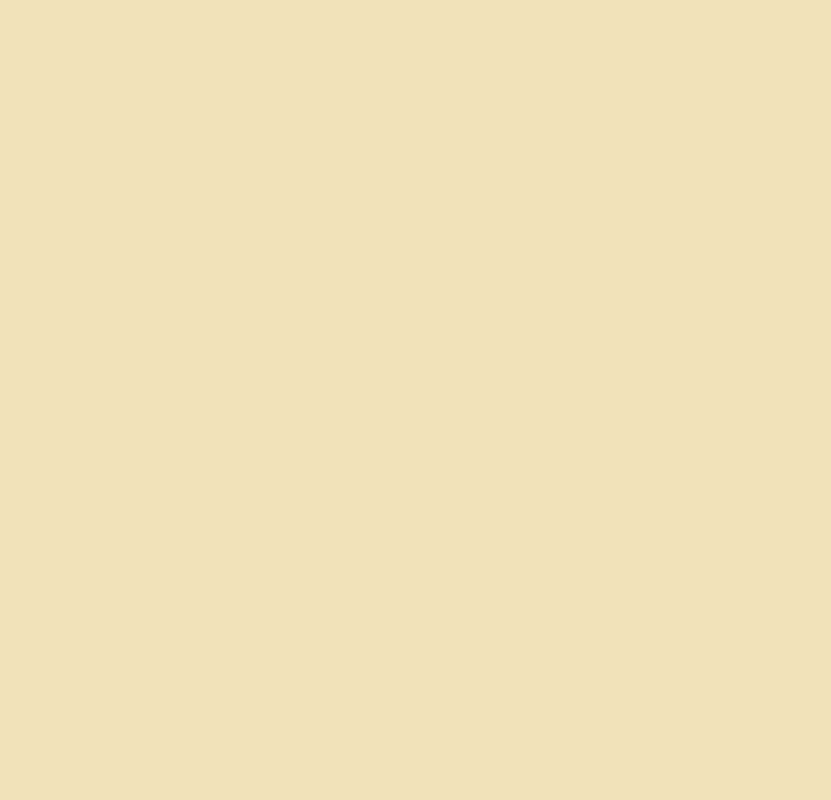
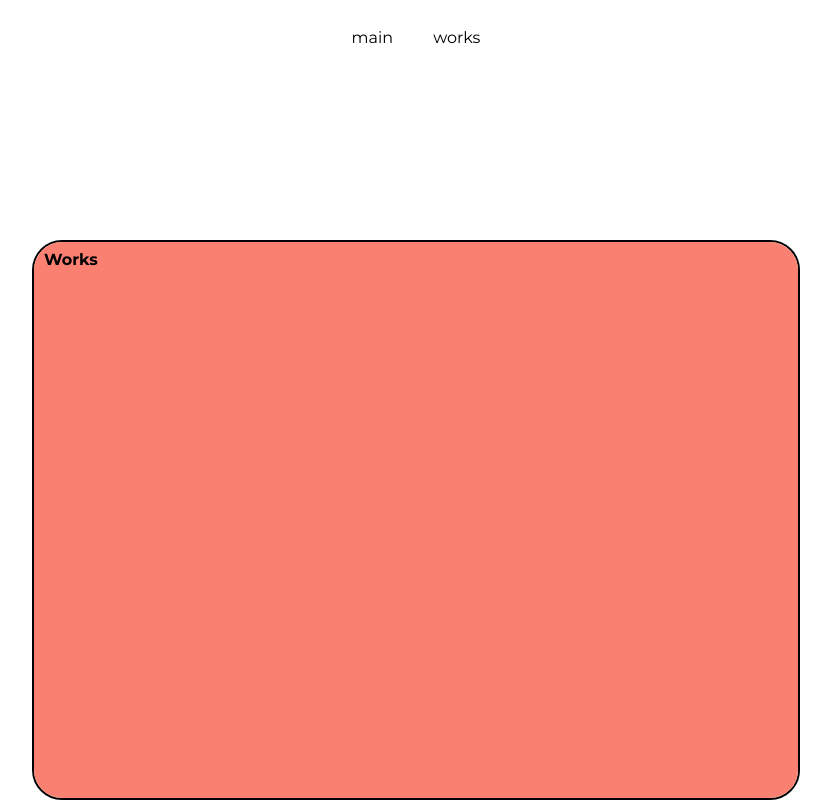
Before and after one commit to oluzr/portfolio2024, a React (Vite) app: page /works in a window 1280 px wide. Before the commit this address had no page. Shown: the whole page, without its empty margins (224-1055 px from the left). Built offline with nearby package versions, Linux system fonts and the light colour scheme; a web font is replaced by a local one.

Commit message:
layout: router transition test set

```diff
--- a/src/App.tsx
+++ b/src/App.tsx
@@ -2,14 +2,16 @@ import Layout from "components/layout/Layout/Layout";
 import RouterTransition from "components/layout/RouterTransition/RouterTransition";
 import { Route, Routes, useLocation } from "react-router-dom";
 import Main from "routes/Main/Main";
+import Works from "routes/Works/Works";
 
 const App = () => {
   const location = useLocation();
   return (
     <Layout>
       <RouterTransition location={location}>
-        <Routes>
+        <Routes location={location}>
           <Route path="/" element={<Main />} />
+          <Route path="/works" element={<Works />} />
         </Routes>
       </RouterTransition>
     </Layout>
--- a/src/assets/reset.ts
+++ b/src/assets/reset.ts
@@ -68,7 +68,7 @@ export const GlobalStyle = createGlobalStyle`
     height: 100%;
     line-height: 1;
     min-height: 100dvh;
-    background-color: var(--bg-color);
+    /* background-color: var(--bg-color); */
   }
 
   ol, ul {
@@ -104,6 +104,7 @@ export const GlobalStyle = createGlobalStyle`
   }
   .page-transition-wrapper {
     position: relative;
+    height: 100%;
   }
   .page-transition--push-enter {
     z-index: 1;
--- a/src/components/layout/Header/Header.tsx
+++ b/src/components/layout/Header/Header.tsx
@@ -1,10 +1,17 @@
-import React from 'react';
-
+import { Link } from "react-router-dom";
+import * as S from "./style";
 const Header = () => {
   return (
-    <div>
-
-    </div>
+    <S.HeaderStyleContainer>
+      <ul>
+        <li>
+          <Link to={"/"}>main</Link>
+        </li>
+        <li>
+          <Link to={"/works"}>works</Link>
+        </li>
+      </ul>
+    </S.HeaderStyleContainer>
   );
 };
 
--- a/src/components/layout/Header/style.ts
+++ b/src/components/layout/Header/style.ts
@@ -0,0 +1,10 @@
+import styled from "styled-components";
+export const HeaderStyleContainer = styled.header`
+  display: flex;
+  justify-content: center;
+  ul {
+    display: flex;
+    gap: 40px;
+    padding: 30px;
+  }
+`;
--- a/src/components/layout/Layout/Layout.tsx
+++ b/src/components/layout/Layout/Layout.tsx
@@ -1,9 +1,13 @@
 import React from "react";
-
+import Header from "../Header/Header";
+import * as S from "./style";
 const Layout = ({ children }: { children: React.ReactNode }) => {
-  return <>
-
-    {children}</>;
+  return (
+    <>
+      <Header />
+      <S.LayoutStyleContainer>{children}</S.LayoutStyleContainer>
+    </>
+  );
 };
 
 export default Layout;
--- /dev/null
+++ b/src/components/layout/Layout/style.ts
@@ -0,0 +1,18 @@
+import styled from "styled-components";
+export const LayoutStyleContainer = styled.main`
+  position: fixed;
+  width: 60vw;
+  bottom: 0;
+  left: 50%;
+  transform: translateX(-50%);
+  height: 70vh;
+  border-radius: 30px;
+
+  border: 2px solid #000;
+  overflow: hidden;
+  section {
+    position: absolute;
+    width: 100%;
+    padding: 10px;
+  }
+`;
--- a/src/routes/Main/Main.tsx
+++ b/src/routes/Main/Main.tsx
@@ -1,7 +1,7 @@
 import * as S from "./style";
 import contants from "constants/constants";
 const Main = () => {
-  return <S.MainStyleContainer>main</S.MainStyleContainer>;
+  return <S.MainStyleContainer><h1>Main</h1></S.MainStyleContainer>;
 };
 
 export default Main;
--- a/src/routes/Main/style.ts
+++ b/src/routes/Main/style.ts
@@ -1,2 +1,5 @@
 import styled from "styled-components";
-export const MainStyleContainer = styled.section``
+export const MainStyleContainer = styled.section`
+  background-color: skyblue;
+  height: 100%;
+`;
--- /dev/null
+++ b/src/routes/Works/Works.tsx
@@ -0,0 +1,10 @@
+import * as S from "./style";
+const Works = () => {
+  return (
+    <S.WorksStyleContainer>
+      <h1>Works</h1>
+    </S.WorksStyleContainer>
+  );
+};
+
+export default Works;
--- /dev/null
+++ b/src/routes/Works/style.ts
@@ -0,0 +1,5 @@
+import styled from "styled-components";
+export const WorksStyleContainer = styled.section`
+  background-color: salmon;
+  height: 100%;
+`;
```
Also changed, not shown: src/components/layout/Layout/interface.ts (added).
